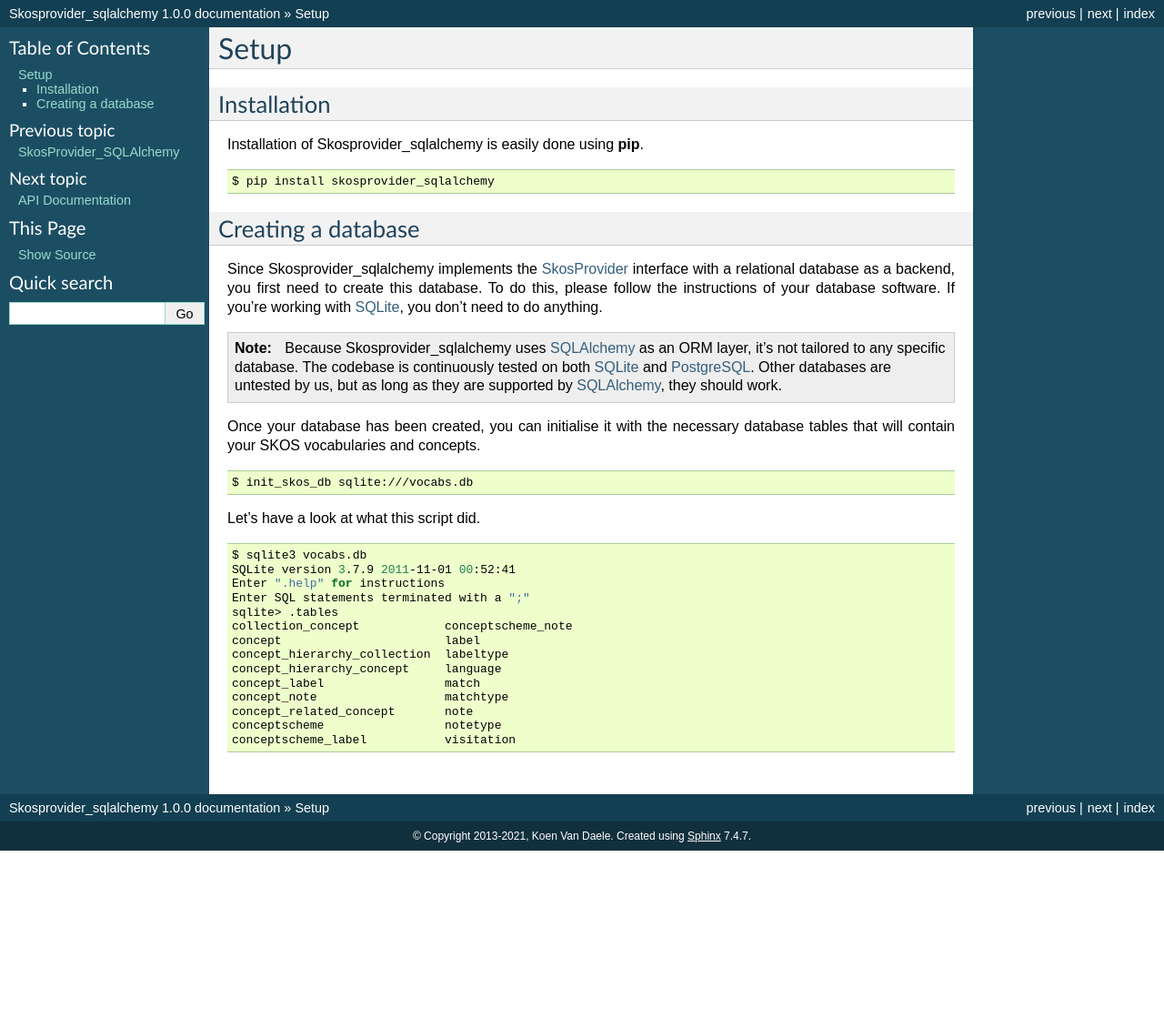
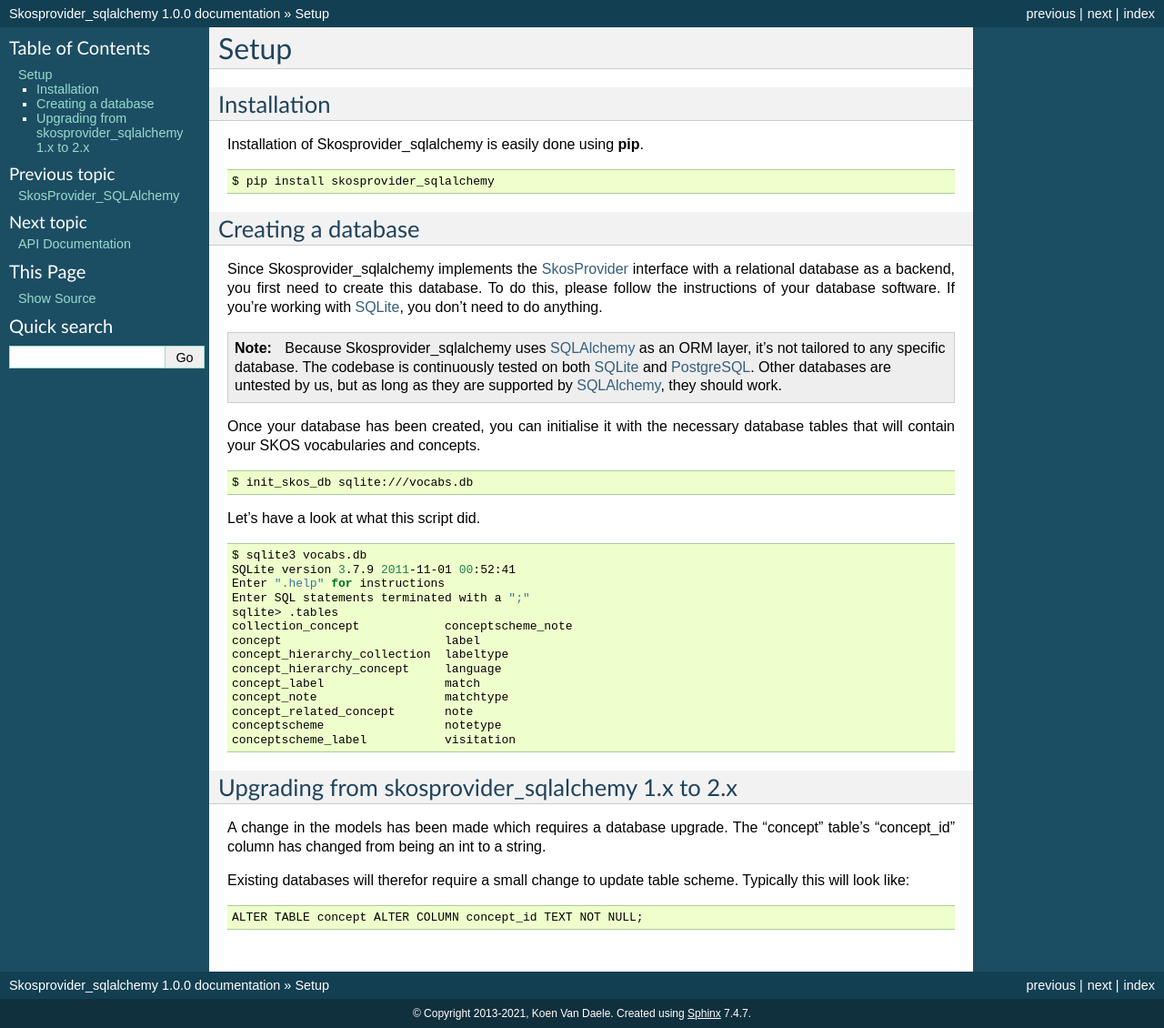
Before and after one commit to OnroerendErfgoed/skosprovider_sqlalchemy, a Sphinx documentation site: the page built from docs/setup.rst, in a window 1280 px wide. Shown: the whole page at 91% size. Built offline with Sphinx 7.4.7, drawn with Linux system fonts in a browser that asks for light colours; before the commit the page ends 935 px from its top, so only the background shows below that.

Commit message:
Update docs with upgrade info.

```diff
--- a/docs/setup.rst
+++ b/docs/setup.rst
@@ -54,6 +54,18 @@
    conceptscheme                 notetype
    conceptscheme_label           visitation
 
+
+Upgrading from skosprovider_sqlalchemy 1.x to 2.x
+=================================================
+
+A change in the models has been made which requires a database upgrade.
+The "concept" table's "concept_id" column has changed from being an int to a string.
+
+Existing databases will therefor require a small change to update table scheme.
+Typically this will look like::
+
+    ALTER TABLE concept ALTER COLUMN concept_id TEXT NOT NULL;
+
 .. _SkosProvider: http://skosprovider.readthedocs.org
 .. _SQLAlchemy: http://docs.sqlalchemy.org/
 .. _SQLite: http://www.sqlite.org
```
